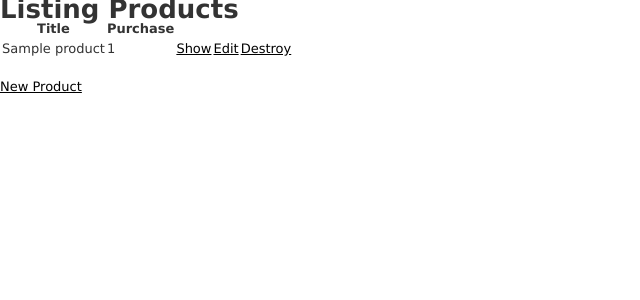
After one commit to min1627/battle, a Rails app: page /list in a window 1280 px wide. The commit adds this page. Shown: the top 300 px of the page, without its empty margins (0-640 px from the left). Run offline with Rails 7, Linux system fonts and the light colour scheme; tables that the repository leaves empty hold one stand-in row (values such as "Sample post"); style sheets or scripts are compiled from the project's sources; some libraries are stand-ins or nearby versions.

```diff
--- a/app/controllers/products_controller.rb
+++ b/app/controllers/products_controller.rb
@@ -4,6 +4,9 @@ class ProductsController < ApplicationController
   # GET /products
   # GET /products.json
   def index
+  end
+
+  def list
     @products = Product.all
   end
 
--- /dev/null
+++ b/app/views/products/list.html.erb
@@ -0,0 +1,29 @@
+<p id="notice"><%= notice %></p>
+
+<h1>Listing Products</h1>
+
+<table>
+  <thead>
+    <tr>
+      <th>Title</th>
+      <th>Purchase</th>
+      <th colspan="3"></th>
+    </tr>
+  </thead>
+
+  <tbody>
+    <% @products.each do |product| %>
+      <tr>
+        <td><%= product.title %></td>
+        <td><%= product.purchase %></td>
+        <td><%= link_to 'Show', product %></td>
+        <td><%= link_to 'Edit', edit_product_path(product) %></td>
+        <td><%= link_to 'Destroy', product, method: :delete, data: { confirm: 'Are you sure?' } %></td>
+      </tr>
+    <% end %>
+  </tbody>
+</table>
+
+<br>
+
+<%= link_to 'New Product', new_product_path %>
--- a/app/views/products/show.html.erb
+++ b/app/views/products/show.html.erb
@@ -1,12 +1,12 @@
 <div id="container">
   <div id="detail">
-    <img src="/assets/images/<%= @product.id %>/1.png">
+    <img src="/assets/<%= @product.id %><%= asset_path '1.png' %>">
     <div id="price">
       <span class="selling_price"> 판매가 <%= @product.price %> </span>
       <span class="defalut_price"> <%= @product.default_price %> </span>
     </div>
-    <img src="/assets/images/<%= @product.id %>/2.png">
-    <img src="/assets/images/<%= @product.id %>/3.png">
+    <img src="/assets/<%= @product.id %>/2.png">
+    <img src="/assets/<%= @product.id %>/3.png">
   </div>
   <div id="buy">
   <%= link_to '바로 구매', :action => 'buy' %> </div>
--- a/config/routes.rb
+++ b/config/routes.rb
@@ -6,6 +6,7 @@ Rails.application.routes.draw do
   # You can have the root of your site routed with "root"
   root 'products#index'
   get 'products/:id/buy' => 'products#buy'
+  get 'list' => 'products#list'
 
 
   # Example of regular route:
```
Also changed, not shown: app/views/products/index.html.erb (+1 -29 lines).
